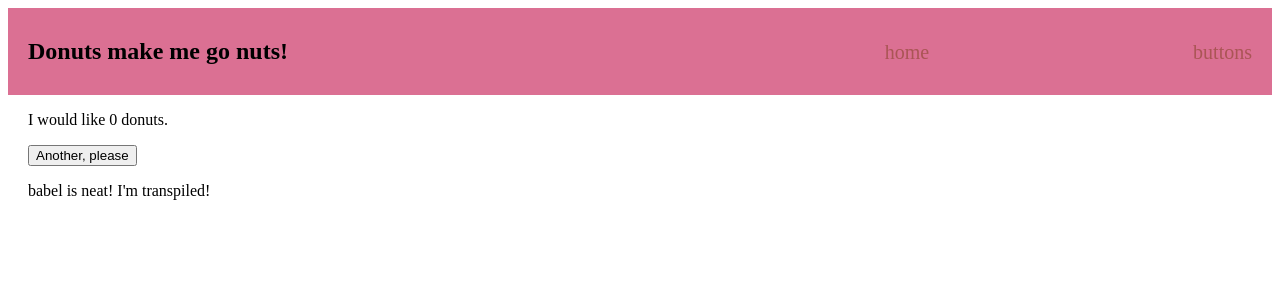
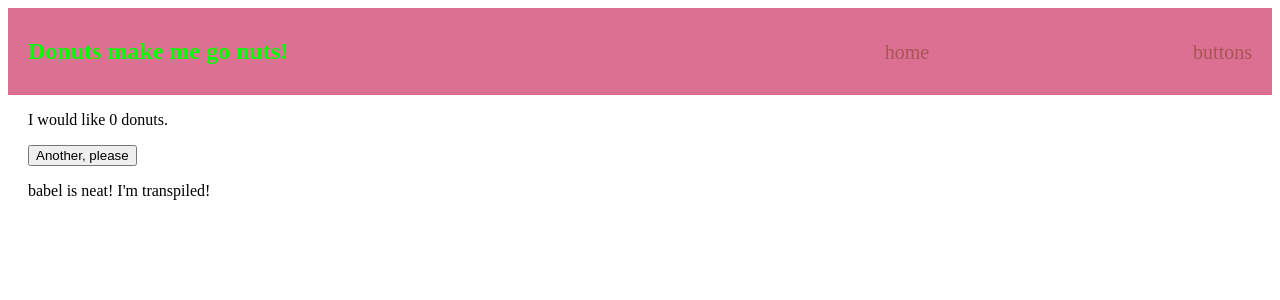
Before and after one commit to bainjen/webpack-demo, a React app in the folder with-webpack/: page / in a window 1280 px wide. Shown: the top 300 px of the page. Built offline with nearby package versions, Linux system fonts and the light colour scheme.

Commit message:
Demonstrate how making a change to code will spit out a new bundle

```diff
--- a/with-webpack/src/App.scss
+++ b/with-webpack/src/App.scss
@@ -8,6 +8,7 @@ header {
   align-items: baseline;
   padding: 10px 20px;
   background-color: palevioletred;
+  color: lime;
 }
 
 header > nav {
```
Also changed, not shown: 2 other files (tests, documents, lock files or other folders).
